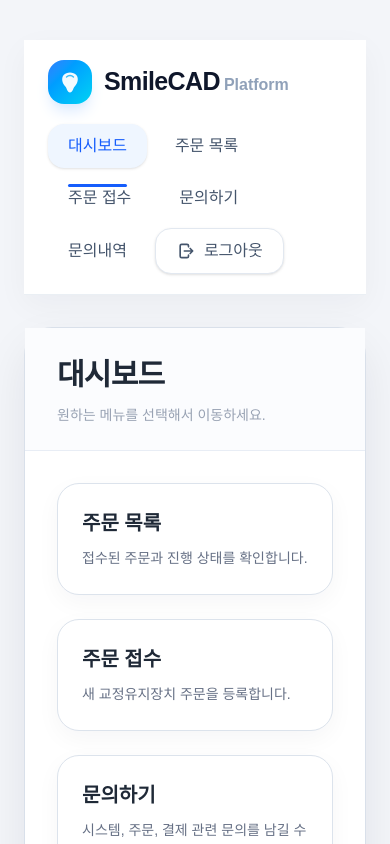
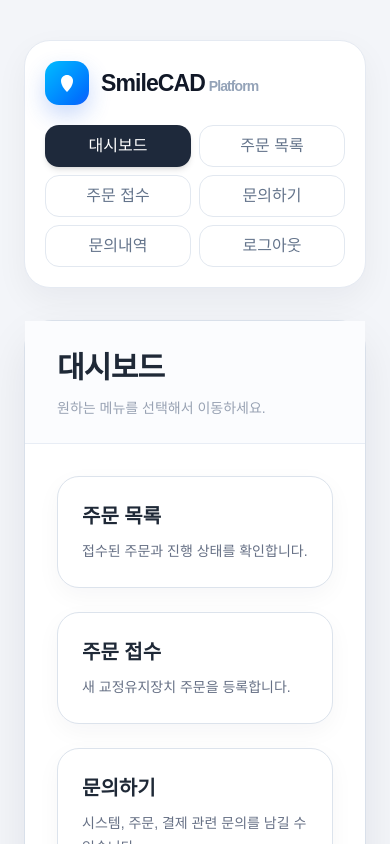
Before and after one commit to Smilecad/smilecad-platform, a Next.js app: page /dashboard in a window 390 px wide. Shown: the top 844 px of the page. Built offline with nearby package versions, Linux system fonts and the light colour scheme.

Commit message:
improve mobile top navigation

```diff
--- a/app/components/AppTopNav.tsx
+++ b/app/components/AppTopNav.tsx
@@ -9,7 +9,7 @@
   const navItems = [
     { name: '대시보드', path: '/dashboard', id: 'dashboard' },
     { name: '주문 목록', path: '/orders', id: 'orders' },
-    { name: '주문 접수', path: '/orders/new', id: 'new-order' },
+    { name: '주문 접수', path: '/orders/new', id: 'orders-new' },
     { name: '문의하기', path: '/inquiry', id: 'inquiry' },
     { name: '문의내역', path: '/inquiries', id: 'inquiries' },
   ]
@@ -20,80 +20,59 @@
     router.replace('/login')
   }
 
-  const isActive = (item: { id: string; path: string }) =>
-    current === item.id || current === item.path.substring(1)
+  const isActive = (item: { id: string; path: string }) => {
+    return current === item.id || current === item.path.substring(1)
+  }
 
   return (
-    <header className="mb-8 border-b border-slate-200/70 bg-white/95 shadow-[0_10px_30px_rgba(15,23,42,0.04)] backdrop-blur">
-      <div className="mx-auto flex w-full max-w-[1480px] flex-col gap-5 px-6 py-5 lg:flex-row lg:items-center lg:justify-between">
+    <header className="mb-8 rounded-[26px] border border-[#e5eaf2] bg-white px-5 py-5 shadow-[0_12px_32px_rgba(15,23,42,0.05)] sm:px-7 sm:py-5 lg:mb-10">
+      <div className="flex flex-col gap-5 lg:flex-row lg:items-center lg:justify-between">
         <button
           type="button"
           onClick={() => router.push('/orders')}
-          className="group flex items-center gap-3"
+          className="flex items-center gap-3 text-left"
         >
-          <div className="flex h-11 w-11 items-center justify-center rounded-2xl bg-gradient-to-br from-blue-500 to-cyan-400 text-white shadow-lg shadow-blue-100 transition-transform group-hover:scale-105">
-            <svg viewBox="0 0 40 40" className="h-7 w-7" fill="none">
+          <div className="flex h-11 w-11 shrink-0 items-center justify-center rounded-[14px] bg-gradient-to-br from-sky-400 to-blue-600 text-white shadow-[0_10px_22px_rgba(37,99,235,0.24)]">
+            <svg viewBox="0 0 24 24" className="h-6 w-6" fill="none">
               <path
-                d="M11 10C15 5 25 5 29 10C33 15 31 22 27 26C24 29 24 35 20 35C16 35 16 29 13 26C9 22 7 15 11 10Z"
-                fill="white"
-                opacity="0.95"
+                d="M12 21C12 21 18 15.8 18 9.8C18 6.5 15.3 4 12 4C8.7 4 6 6.5 6 9.8C6 15.8 12 21 12 21Z"
+                fill="currentColor"
               />
-              <path
-                d="M15 13C18 10 22 10 25 13"
-                stroke="#38bdf8"
-                strokeWidth="2"
-                strokeLinecap="round"
-              />
+              <circle cx="12" cy="9.8" r="2.2" fill="white" opacity="0.9" />
             </svg>
           </div>
 
-          <div className="flex items-baseline gap-1">
-            <span className="text-[25px] font-black tracking-tight text-slate-900">
+          <div className="min-w-0">
+            <div className="whitespace-nowrap text-[23px] font-black leading-none tracking-[-0.04em] text-[#111827] sm:text-[26px]">
               SmileCAD
-            </span>
-            <span className="text-[16px] font-semibold text-slate-400">Platform</span>
+              <span className="ml-1 text-[14px] font-black text-[#94a3b8] sm:text-[16px]">
+                Platform
+              </span>
+            </div>
           </div>
         </button>
 
-        <nav className="flex flex-wrap items-center gap-2 lg:justify-end">
+        <nav className="grid grid-cols-2 gap-2 sm:grid-cols-3 lg:flex lg:flex-wrap lg:items-center lg:justify-end">
           {navItems.map((item) => (
             <button
               key={item.id}
               type="button"
               onClick={() => router.push(item.path)}
-              className={`relative rounded-2xl px-5 py-2.5 text-[15px] font-extrabold transition-all ${
+              className={`min-h-[42px] rounded-[14px] px-4 py-2 text-[14px] font-black transition-all ${
                 isActive(item)
-                  ? 'bg-blue-50 text-blue-600 shadow-sm'
-                  : 'text-slate-600 hover:bg-slate-50 hover:text-slate-950'
+                  ? 'bg-[#1e293b] text-white shadow-md'
+                  : 'border border-[#e2e8f0] bg-white text-[#64748b] hover:bg-[#f8fafc] hover:text-[#1e293b]'
               }`}
             >
               {item.name}
-              {isActive(item) && (
-                <span className="absolute inset-x-5 -bottom-[19px] h-[3px] rounded-full bg-blue-600" />
-              )}
             </button>
           ))}
 
           <button
             type="button"
             onClick={handleLogout}
-            className="ml-0 flex items-center gap-2 rounded-2xl border border-slate-200 bg-white px-5 py-2.5 text-[15px] font-extrabold text-slate-600 shadow-sm transition-all hover:border-red-100 hover:bg-red-50 hover:text-red-500 lg:ml-5"
+            className="min-h-[42px] rounded-[14px] border border-[#e2e8f0] bg-white px-4 py-2 text-[14px] font-black text-[#64748b] transition-all hover:border-red-100 hover:bg-red-50 hover:text-red-500 sm:col-span-1"
           >
-            <svg viewBox="0 0 24 24" className="h-5 w-5" fill="none">
-              <path
-                d="M15 7V5.8C15 4.8 14.2 4 13.2 4H6.8C5.8 4 5 4.8 5 5.8V18.2C5 19.2 5.8 20 6.8 20H13.2C14.2 20 15 19.2 15 18.2V17"
-                stroke="currentColor"
-                strokeWidth="2"
-                strokeLinecap="round"
-              />
-              <path
-                d="M10 12H20M20 12L17 9M20 12L17 15"
-                stroke="currentColor"
-                strokeWidth="2"
-                strokeLinecap="round"
-                strokeLinejoin="round"
-              />
-            </svg>
             로그아웃
           </button>
         </nav>
```
